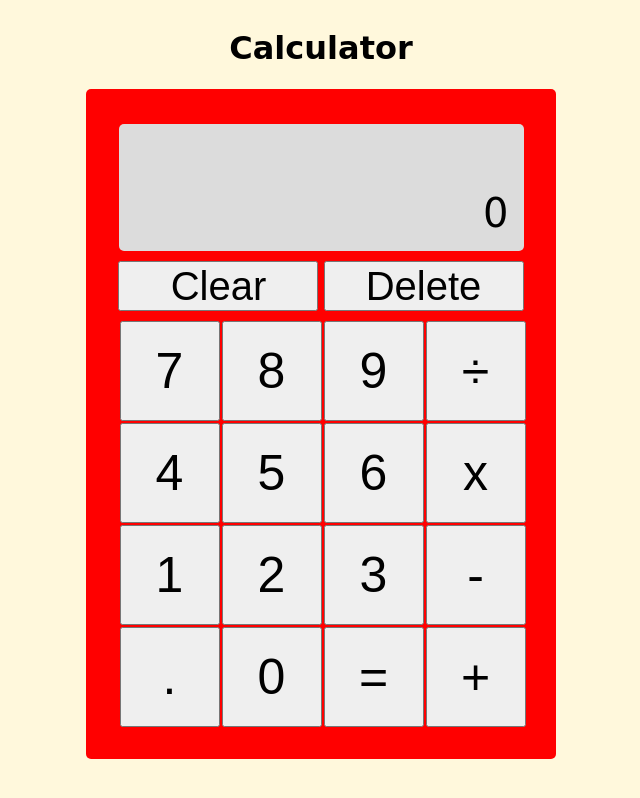
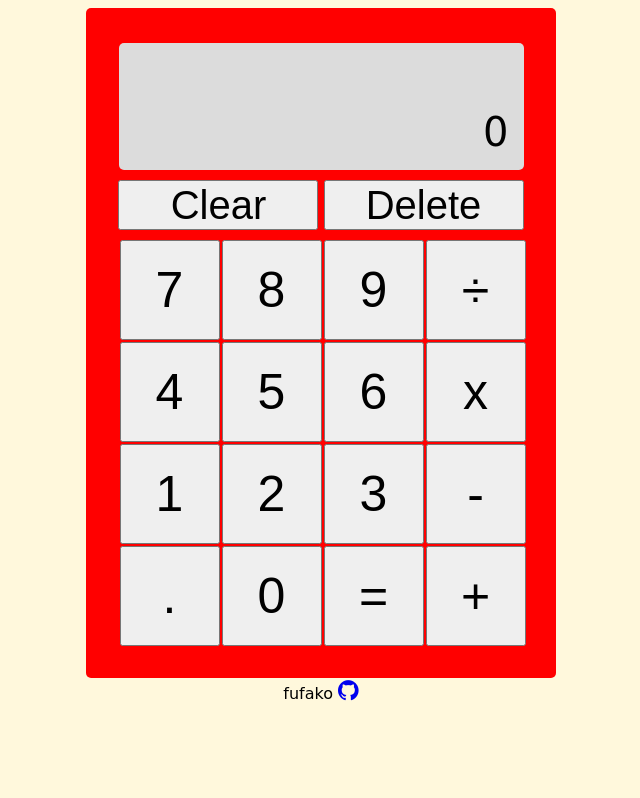
Before and after one commit to fufako/PROJECT-CALCULATOR, a plain HTML site: page index.html in a window 1280 px wide. Shown: the whole page, without its empty margins (319-959 px from the left). Drawn offline with Linux system fonts and the light colour scheme.

Commit message:
Add footer

```diff
--- a/index.html
+++ b/index.html
@@ -5,12 +5,15 @@
     <meta http-equiv="X-UA-Compatible" content="IE=edge" />
     <meta name="viewport" content="width=device-width, initial-scale=1.0" />
     <link rel="stylesheet" href="style.css" />
+    <link
+      rel="stylesheet"
+      href="https://cdnjs.cloudflare.com/ajax/libs/font-awesome/4.7.0/css/font-awesome.min.css"
+    />
     <script src="script.js" defer></script>
 
     <title>Calculator</title>
   </head>
   <body>
-    <h1>Calculator</h1>
     <div class="calculator">
       <div class="screen">
         <div class="lastOperation"></div>
@@ -39,5 +42,15 @@
         <button class="operation" id="add">+</button>
       </div>
     </div>
+    <div class="footer">
+      fufako
+      <a href="https://github.com/fufako" id="git" target="_blank">
+        <i
+          class="fa fa-github"
+          style="font-size: 24px"
+          href="https://github.com/fufako"
+        ></i
+      ></a>
+    </div>
   </body>
 </html>
```
